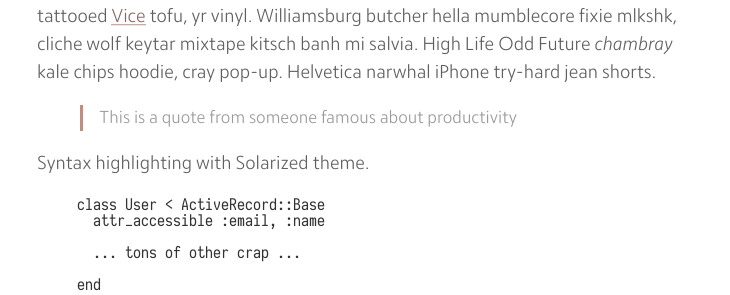
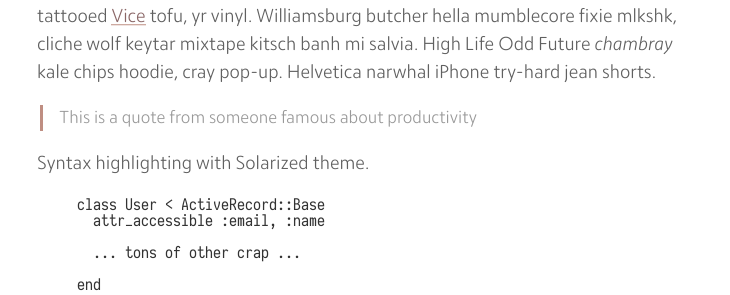
Before and after one commit to MrAnnix/MrAnnix.github.io, a Jekyll site: the page built from _posts/2013-08-20-sample-post.md, in a window 1280 px wide. Shown: the part 736-1031 px from the top of the page, without its empty margins (203-933 px from the left). Built offline with Jekyll 4.4.1, drawn with Linux system fonts in a browser that asks for light colours.

Commit message:
Update _common.scss

```diff
--- a/_sass/_common.scss
+++ b/_sass/_common.scss
@@ -476,11 +476,14 @@ code,pre,tt {
     }
 }
 
-.post .text blockquote>p {
+.post .text blockquote {
     margin: 0 0 0 3px;
     border-left: 3px solid #bf8e82;
     padding-left: 1rem;
-    padding-right: 3rem;
+    padding-right: 3rem
+}
+
+.post .text blockquote p{
     line-height: 1.5;
     color: #999;
     font-size: 13pt
```
